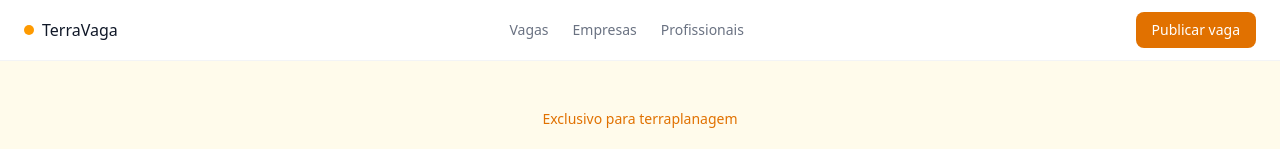
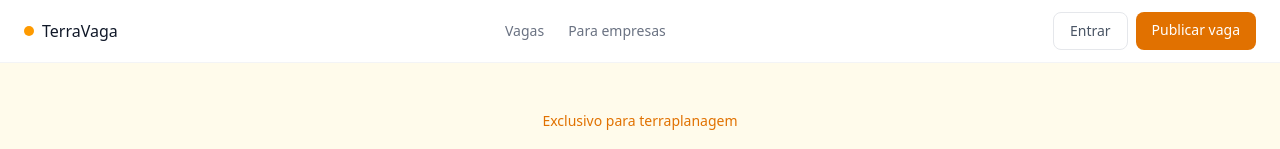
Before and after one commit to Luanecarol/terravaga, a Next.js app: page / in a window 1280 px wide. Shown: the top 149 px of the page. Built offline with nearby package versions, Linux system fonts and the light colour scheme; no server answers; the database is empty.

Commit message:
feat: navbar atualizada com links para empresas

```diff
--- a/components/JobCard.tsx
+++ b/components/JobCard.tsx
@@ -1,3 +1,5 @@
+import Link from "next/link";
+
 type Vaga = {
   id: number;
   titulo: string;
@@ -10,6 +12,7 @@ type Vaga = {
 
 export default function JobCard({ vaga }: { vaga: Vaga }) {
   return (
+    <Link href={`/vagas/${vaga.id}`}>
       <div className="bg-white rounded-2xl p-5 border border-gray-100 hover:border-amber-200 hover:shadow-sm transition-all cursor-pointer">
         <div className="flex justify-between items-start mb-4">
           <div className="flex gap-3 items-center">
@@ -39,5 +42,6 @@ export default function JobCard({ vaga }: { vaga: Vaga }) {
           </div>
         </div>
       </div>
+    </Link>
   );
 }
--- a/components/Navbar.tsx
+++ b/components/Navbar.tsx
@@ -1,20 +1,32 @@
+import Link from "next/link";
+
 export default function Navbar() {
   return (
     <nav className="flex items-center justify-between px-6 py-3 border-b border-gray-100 bg-white">
-      <span className="flex items-center gap-2 text-base font-medium text-gray-900">
+      <Link href="/" className="flex items-center gap-2 text-base font-medium text-gray-900">
         <span className="w-2.5 h-2.5 rounded-full bg-amber-500 inline-block"></span>
         TerraVaga
-      </span>
+      </Link>
 
       <div className="hidden md:flex gap-6 text-sm text-gray-500">
-        <span className="hover:text-gray-900 cursor-pointer">Vagas</span>
-        <span className="hover:text-gray-900 cursor-pointer">Empresas</span>
-        <span className="hover:text-gray-900 cursor-pointer">Profissionais</span>
+        <Link href="/vagas" className="hover:text-gray-900 transition-colors">Vagas</Link>
+        <Link href="/para-empresas" className="hover:text-gray-900 transition-colors">Para empresas</Link>
       </div>
 
-      <button className="bg-amber-600 text-white text-sm px-4 py-2 rounded-lg hover:bg-amber-700 transition-colors">
-        Publicar vaga
-      </button>
+      <div className="flex gap-2">
+        <Link
+          href="/auth/login"
+          className="text-sm px-4 py-2 rounded-lg border border-gray-200 text-gray-600 hover:bg-gray-50 transition-colors"
+        >
+          Entrar
+        </Link>
+        <Link
+          href="/auth/cadastro"
+          className="text-sm px-4 py-2 rounded-lg bg-amber-600 text-white hover:bg-amber-700 transition-colors"
+        >
+          Publicar vaga
+        </Link>
+      </div>
     </nav>
   );
 }
```
Lines whose indentation alone changed are shown as unchanged.
